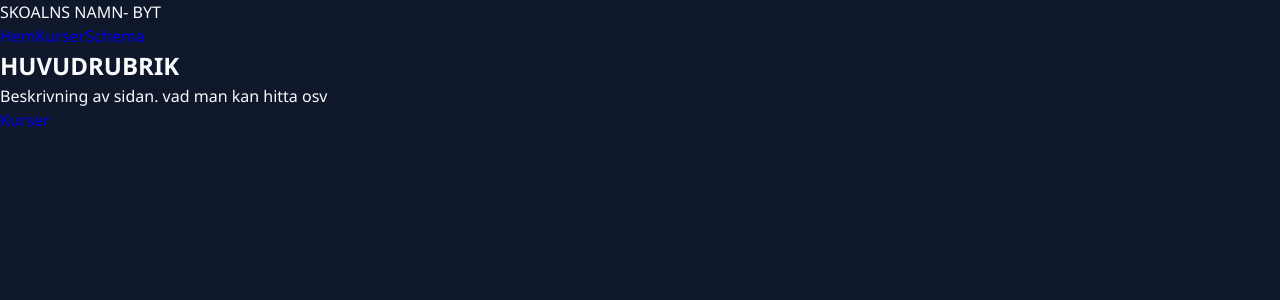
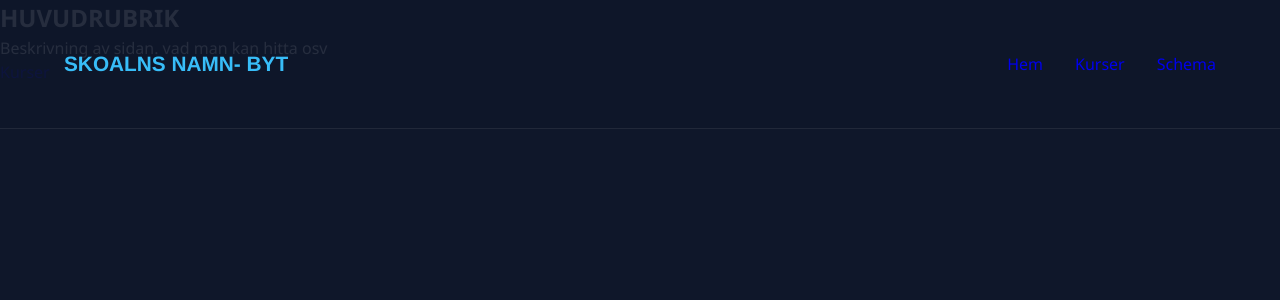
Before and after one commit to dannigiovanella/ts-project, an Angular app: page / in a window 1280 px wide. Shown: the top 300 px of the page. Built offline with nearby package versions, Linux system fonts and the light colour scheme.

Commit message:
Lagt till grundstyling för navbar

```diff
--- a/src/app/components/navbar/navbar.html
+++ b/src/app/components/navbar/navbar.html
@@ -2,7 +2,7 @@
 <!--Header. Importeras till huvudkomponent/huvudsida-->
 <header class="navbar">
 
-  <div>
+  <div class="logo">
     SKOALNS NAMN- BYT
   </div>
 
--- a/src/app/components/navbar/navbar.scss
+++ b/src/app/components/navbar/navbar.scss
@@ -0,0 +1,62 @@
+/*STYLING FÖR NAVBAR*/
+
+/*Navbar har fixaread positionering*/
+.navbar {
+    position: fixed;
+    top: 0;
+    left: 0;
+
+    width: 100%;
+    height: 7rem;
+
+    /*Placerar elementen i varsitt hörn a sidan*/
+    display: flex;
+    justify-content: space-between;
+    align-items: center;
+    padding: 4rem;
+    background: rgba(15, 23, 42, 0.9);
+    border-bottom: 1px solid rgba(255, 255, 255, 0.08);
+    /*Lägger navbar övers*/
+    z-index: 1000;
+}
+
+.logo {
+    font-size: 1.3rem;
+    font-weight: 700;
+    /*ÄNDRA FONT FAMILY*/
+    font-family: 'Franklin Gothic Medium', 'Arial Narrow', Arial, sans-serif;
+    color: #38bdf8;
+}
+
+nav {
+    display: flex;
+    gap: 2rem;
+}
+
+nav a {
+    position: relative;
+    font-weight: 500;
+    transition: 0.2s ease;
+}
+
+nav a:hover {
+    color: #38bdf8;
+}
+
+
+/*Anpassning för mindre skärmar*/
+@media (max-width: 700px) {
+
+    .navbar {
+        padding: 1.5rem;
+    }
+
+    .logo {
+        font-size: 1rem;
+    }
+
+    nav {
+        gap: 1rem;
+    }
+
+}
--- a/src/styles.scss
+++ b/src/styles.scss
@@ -21,7 +21,8 @@ a {
 }
 
 .main {
-    width: min(1400px, 92%);
+    max-width: 1400px;
+    width: 90%;
     margin: 0 auto;
     padding-top: 7rem;
 }
```
